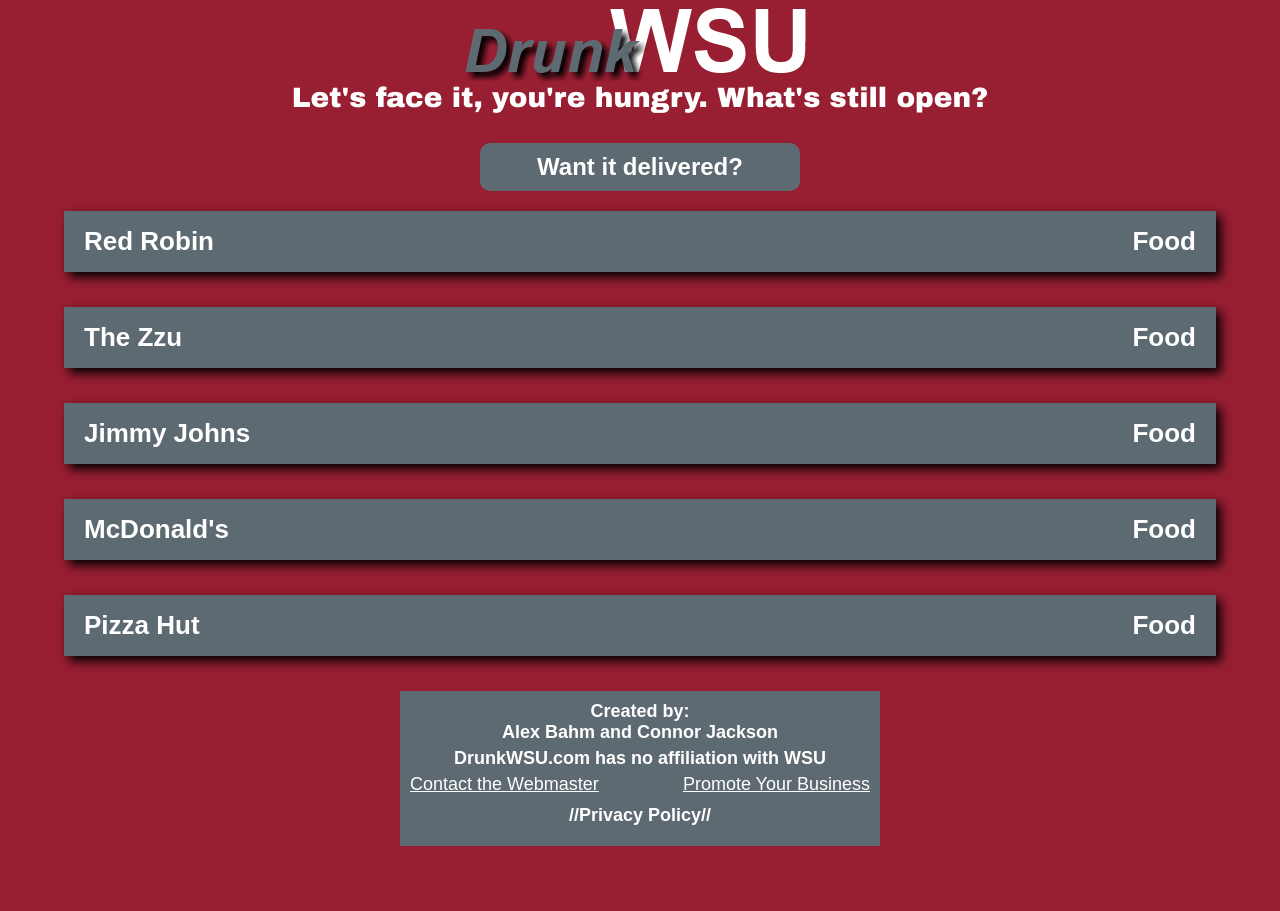
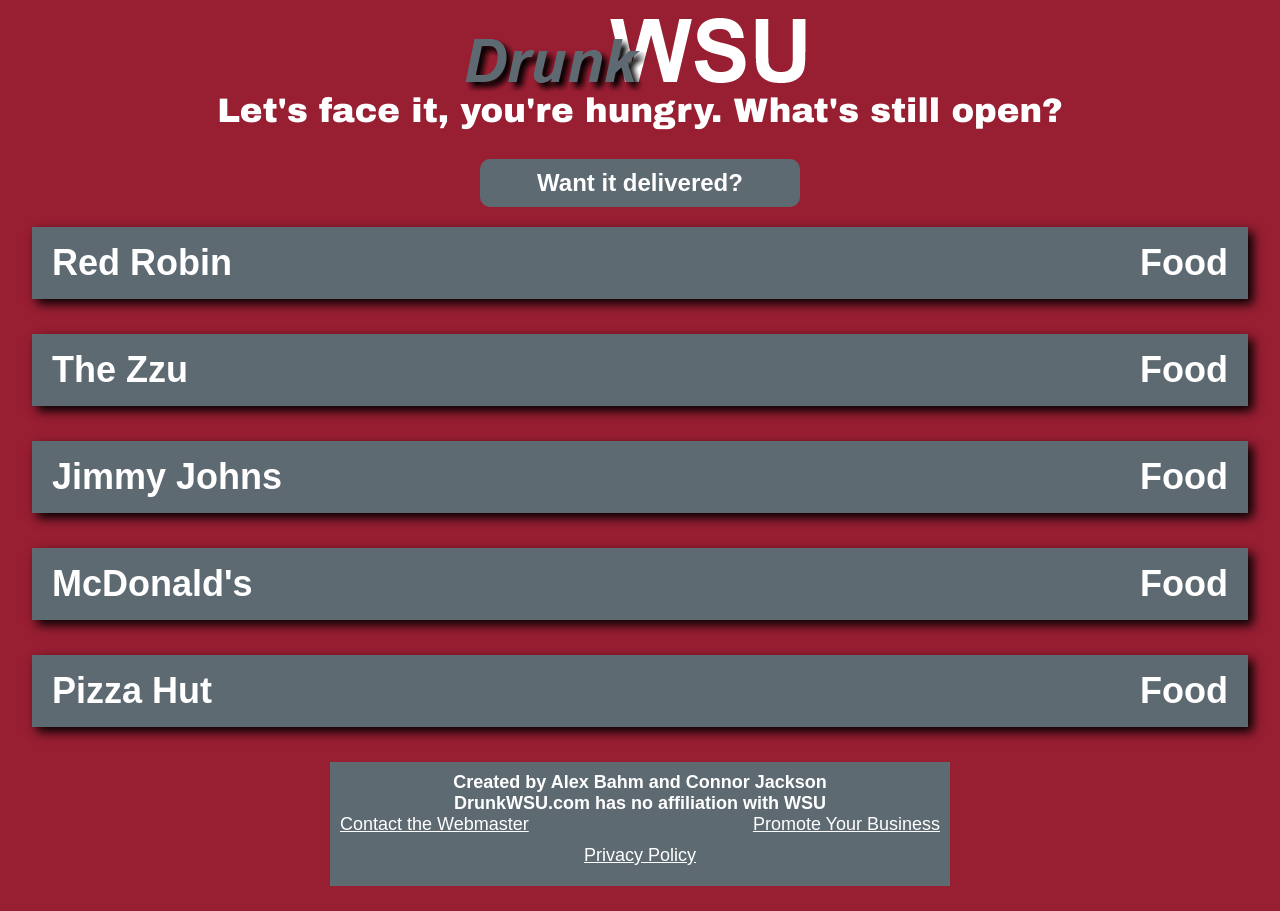
Before and after one commit to techfreek/hungryWSU, a PHP site: page /mobile/index.php in a window 1280 px wide. Before the commit the page ends 846 px from the top, so only its background shows below. Run offline with PHP 8.4, Linux system fonts and the light colour scheme; some libraries are stand-ins or nearby versions.

Commit message:
Made a number of changes. The site now has a privacy policy, and the footer is included from a single file on load. Will make updating info there a lot easier.

```diff
--- a/desktop.css
+++ b/desktop.css
@@ -6,6 +6,7 @@
 #logo {
 	display: block;
 	margin: 0 auto;
+	margin-top: 10px;
 	width: 372px;
 	height: auto;
 }
--- a/footer.php
+++ b/footer.php
@@ -1,7 +1,9 @@
 <div id="footer">
-		<div class="pure-g">
-			<div class="pure-u-1">Created by Alex Bahm and Connor Jackson</div>
-			<div class="pure-u-1"><h4>DrunkWSU.com has no affiliation with WSU.</hr></div>
-			<div class="pure-u-1"><h4>//Privacy Policy//</h4></div>
-		</div>
-	</div>
+                <div class="pure-g">
+                        <div class="pure-u-1">Created by Alex Bahm and Connor Jackson</div>
+                        <div class="pure-u-1"><div id="affil">DrunkWSU.com has no affiliation with WSU</div></div>
+                        <div class="pure-u-1-2" id="left"><a href="mailto:drunkwsu@gmail.com?Subject=Web%20Master">Contact the Webmaster</a></div>
+                        <div class="pure-u-1-2" id="right"><a href="mailto:drunkwsu@gmail.com?Subject=Promotion%20Request">Promote Your Business</a></div>
+                        <div class="pure-u-1"><div id="policy"><a href="http://www.iubenda.com/privacy-policy/359390" class="iubenda-white iubenda-embed" title="Privacy Policy">Privacy Policy</a><script type="text/javascript">(function (w,d) {var loader = function () {var s = d.createElement("script"), tag = d.getElementsByTagName("script")[0]; s.src = "http://cdn.iubenda.com/iubenda.js"; tag.parentNode.insertBefore(s,tag);}; if(w.addEventListener){w.addEventListener("load", loader, false);}else if(w.attachEvent){w.attachEvent("onload", loader);}else{w.onload = loader;}})(window, document);</script></div></div>
+                </div>
+        </div>
--- a/mobile/index.php
+++ b/mobile/index.php
@@ -174,17 +174,7 @@
 				</div>
 		</div>
 
-		<div id="footer">
-			<div class="pure-g">
-				<div class="pure-u-1"><h5>Created by:</h5></div>
-				<div class="pure-u-1">Alex Bahm and Connor Jackson</div>
-				<div class="pure-u-1"><div id="affil"><h6>DrunkWSU.com has no affiliation with WSU</h6></div></div>
-				<div class="pure-u-1-2" id="left"><a href="mailto:admin@drunkwsu.com?Subject=Web%20Master">Contact the Webmaster</a></div>
-				<div class="pure-u-1-2" id="right"><a href="mailto:admin@drunkwsu.com?Subject=Promotion%20Request">Promote Your Business</a></div>
-				<div class="pure-u-1"><div id="policy">//Privacy Policy//</div></div>
-			</div>
-		</div>
-
+		<?php include '../footer.php'; ?>
 
 	</div>
 
--- a/mobile/mobile.css
+++ b/mobile/mobile.css
@@ -1,12 +1,13 @@
 body {
 	background-color: #981e32;
-	font-size: 28px;
+	font-size: 34px;
 
 }
 
 #logo {
 	display: block;
 	margin: 0 auto;
+	margin-top: 10px;
 	max-width: 90%;
 	height: auto;
 }
@@ -44,7 +45,7 @@
 
 #content {
 	margin: 0 auto;
-	width: 90%;
+	width: 95%;
 }
 
 #content h1 {
@@ -62,6 +63,7 @@
 	color: #fff;
 	background-color: #5e6a71;
 	width: 100%;
+	font-size: 36px;
 }
 
 #name {
@@ -84,7 +86,7 @@
 
 #address a{
 	font-weight: 700;
-	font-size: 26px;
+	font-size: 28px;
 }
 
 #phoneNum {
@@ -100,19 +102,18 @@
 
 #website a{
 	font-weight: 700;
-	font-size: 28px;
+	font-size: 30px;
 }
 
 #delivers {
 	text-align: center;
 	padding: 10px;
-	font-size: 26px;
+	font-size: 28px;
 
 }
 
 .yes {
 	font-weight: 700;
-	font-size: 26px;
 	text-align: center;
 	color: #76EE00;
 
@@ -120,7 +121,6 @@
 
 .no {
 	font-weight: 700;
-	font-size: 26px;
 	text-align: center;
 	color: #000;
 }
@@ -131,7 +131,7 @@
 	padding-bottom: 15px;
 	padding-top: 7px;
 	font-weight: 800;
-	font-size: 28px;
+	font-size: 30px;
 }
 
 #footer {
@@ -140,7 +140,7 @@
 	color: #fff;
 	background-color: #5e6a71;
 	width: 75%;
-	max-width: 460px;
+	max-width: 600px;
 	margin: 0 auto;
 	padding: 10px;
 	font-weight: 600;
```
Also changed, not shown: index.php (+1 -10 lines).
